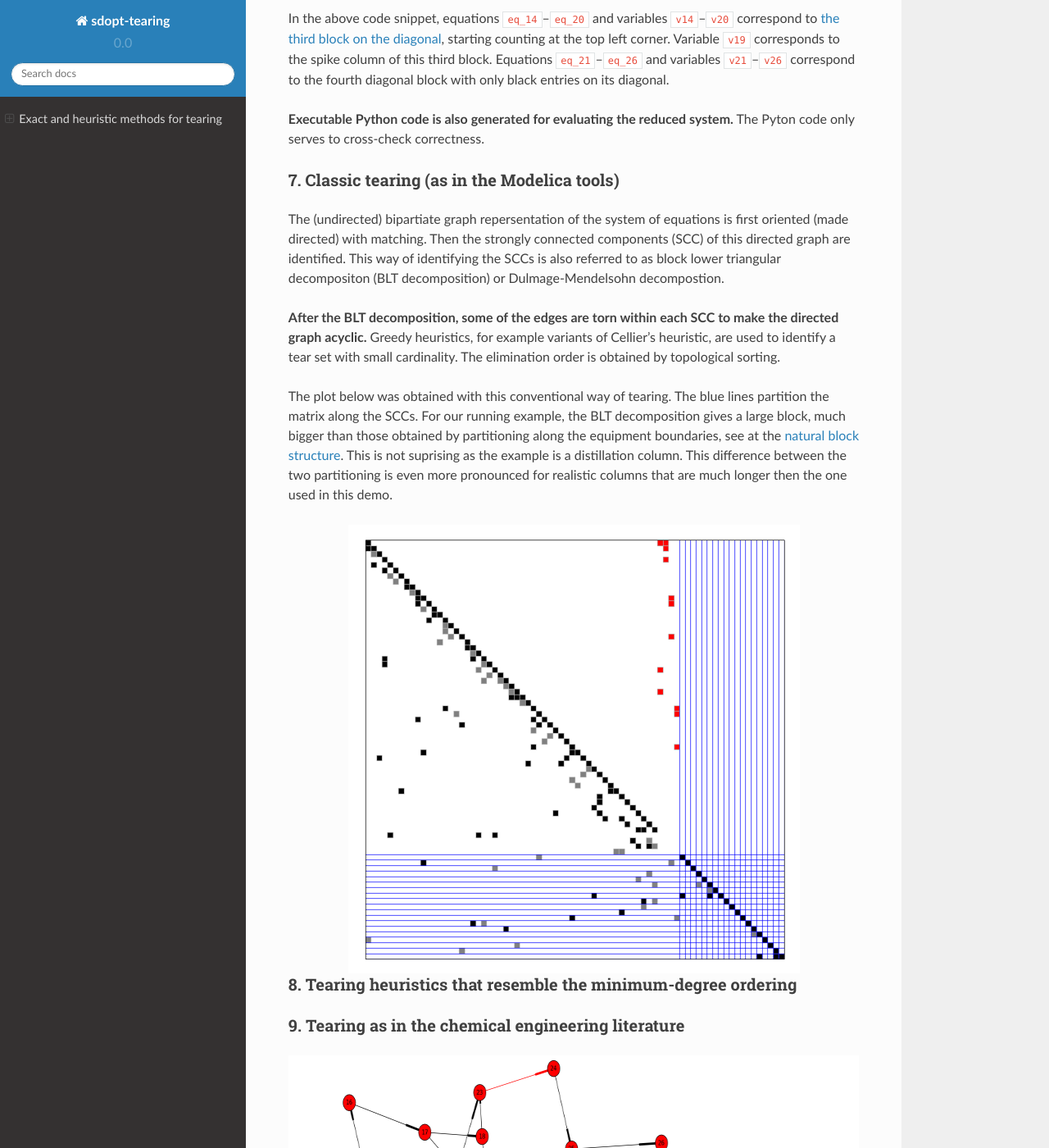
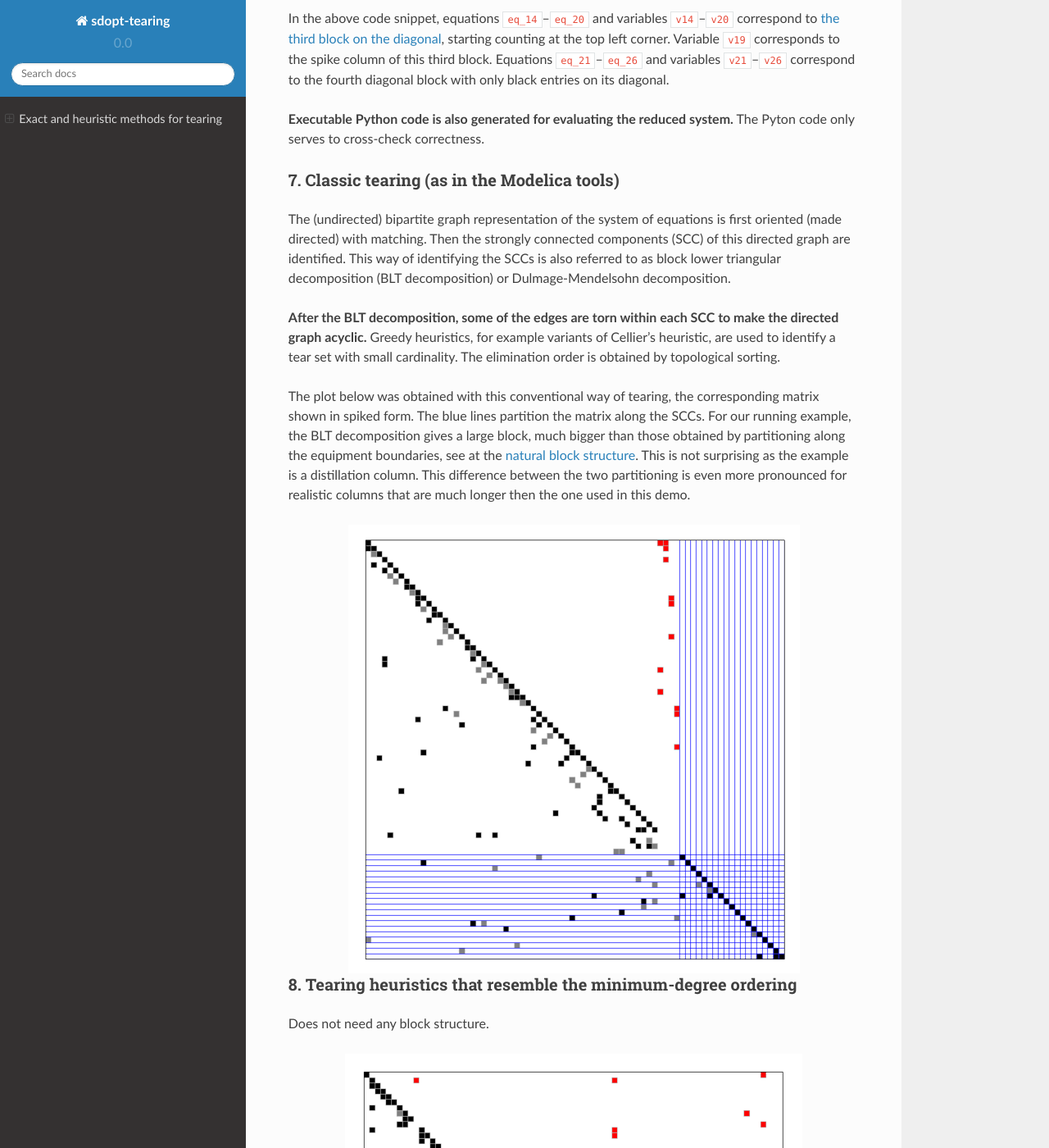
Before and after one commit to baharev/sdopt-tearing, a Sphinx documentation site: the page built from docs/index.rst, in a window 1280 px wide and 1400 px high, scrolled down 5722 px. Shown: the whole window at 82% size. Built offline with Sphinx 7.4.7 and the Read the Docs theme 2.0.0, drawn with Linux system fonts in a browser that asks for light colours.

```diff
--- a/docs/index.rst
+++ b/docs/index.rst
@@ -196,25 +196,25 @@ The Pyton code only serves to cross-check correctness.
 7. Classic tearing (as in the Modelica tools)
 ---------------------------------------------
 
-The (undirected) bipartiate graph repersentation of the system of equations is
+The (undirected) bipartite graph representation of the system of equations is
 first oriented (made directed) with matching. Then the strongly connected
 components (SCC) of this directed graph are identified. This way of identifying
-the SCCs is also referred to as block lower triangular decompositon (BLT
-decomposition) or Dulmage-Mendelsohn decompostion.
+the SCCs is also referred to as block lower triangular decomposition (BLT
+decomposition) or Dulmage-Mendelsohn decomposition.
 
 **After the BLT decomposition, some of the edges are torn within each SCC to
 make the directed graph acyclic.** Greedy heuristics, for example variants of
 Cellier's heuristic, are used to identify a tear set with small cardinality.
 The elimination order is obtained by topological sorting.
 
-The plot below was obtained with this conventional way of tearing. The blue
-lines partition the matrix along the SCCs. For our running example, the BLT
-decomposition gives a large block, much bigger than those obtained by
-partitioning along the equipment boundaries, see at the
-:ref:`natural block structure <natural-block-structure>`. This is not suprising
-as the example is a distillation column. This difference between the two
-partitioning is even more pronounced for realistic columns that are much longer
-then the one used in this demo.
+The plot below was obtained with this conventional way of tearing, the
+corresponding matrix shown in spiked form. The blue lines partition the matrix
+along the SCCs. For our running example, the BLT decomposition gives a large
+block, much bigger than those obtained by partitioning along the equipment
+boundaries, see at the :ref:`natural block structure <natural-block-structure>`.
+This is not surprising as the example is a distillation column. This difference
+between the two partitioning is even more pronounced for realistic columns that
+are much longer then the one used in this demo.
 
 .. image:: ./pics/ClassicTearing.png
    :alt: Classic tearing.
@@ -225,6 +225,19 @@ then the one used in this demo.
 8. Tearing heuristics that resemble the minimum-degree ordering
 ---------------------------------------------------------------
 
+Does not need any block structure.
+
+.. image:: ./pics/MindegNoLookahead.png
+   :alt: Heap-based minimum degree like ordering.
+   :align: center
+   :scale: 50%
+
+4x4, optimal
+
+.. image:: ./pics/MindegWithLookahead.png
+   :alt: Minimum degree like ordering with brute-force single lookahead.
+   :align: center
+   :scale: 50%
 
 
 9. Tearing as in the chemical engineering literature
```
Also changed, not shown: docs/pics/MindegNoLookahead.png (added), docs/pics/MindegWithLookahead.png (added).
